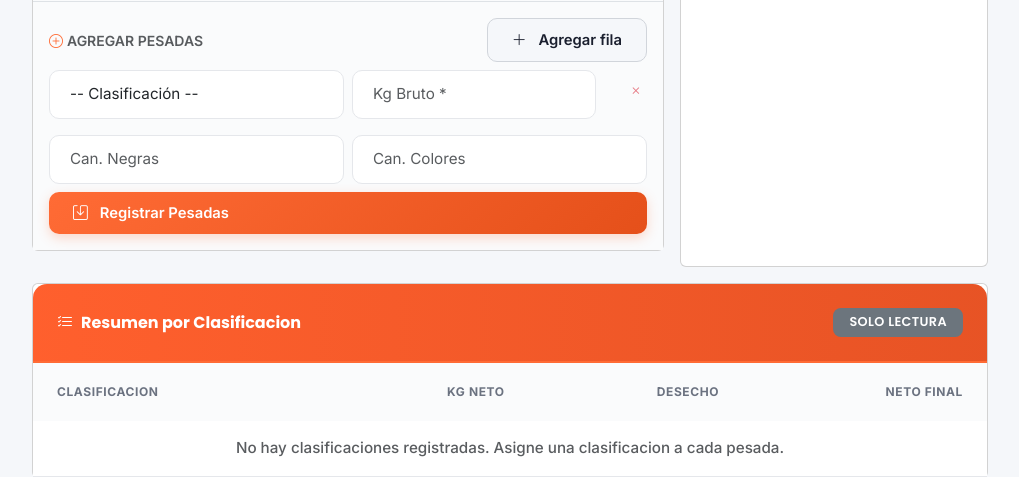
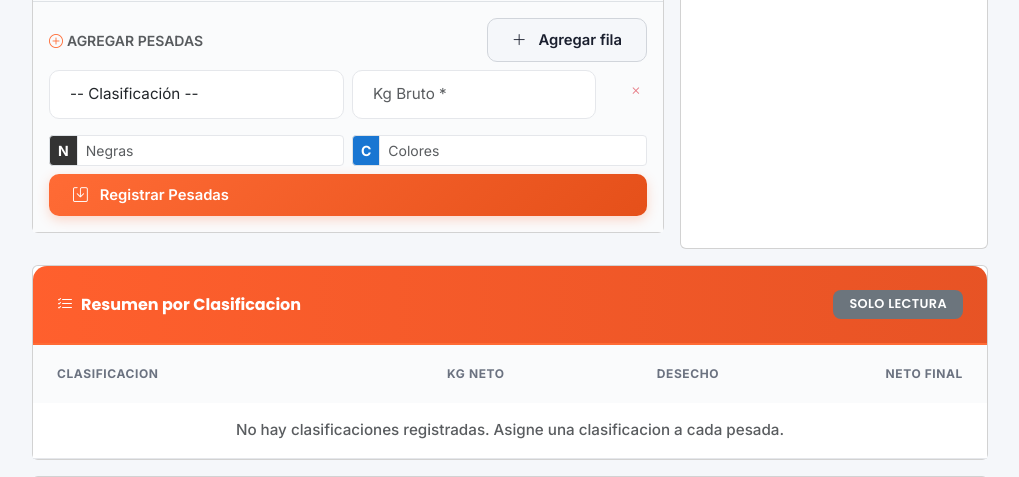
Before and after one commit to JuanSebastianClavijoTapias/comercializadora, a Django app: page /viajes/29/ in a window 1280 px wide. Shown: the part 960-1437 px from the top of the page, without its empty margins (260-1279 px from the left). Run offline with Django 5.2, Linux system fonts and the light colour scheme; a user stored in the database is signed in; data comes from the database, SQL or seed files in the repository; data that the repository does not hold is empty; parts of the project's set-up code (start-up, migrations or seed data) failed here and were passed over; some libraries are stand-ins or nearby versions.

Commit message:
fix: badges N y C en inputs de canastillas como antes

```diff
--- a/core/templates/core/viajes/viaje_detail.html
+++ b/core/templates/core/viajes/viaje_detail.html
@@ -190,12 +190,22 @@
                 </div>
                 <div class="row g-2 mt-2">
                   <div class="col-6 col-md-6">
-                    <label class="form-label small fw-semibold mb-1 d-md-none">Negras</label>
-                    <input type="number" min="0" name="num_canastillas_negras_0" class="form-control form-control-sm" placeholder="Can. Negras">
+                    <label class="form-label small fw-semibold mb-1 d-md-none">
+                      <span class="badge me-1" style="background:#333;">N</span> Negras
+                    </label>
+                    <div class="input-group input-group-sm">
+                      <span class="input-group-text d-none d-md-flex" style="background:#333;color:#fff;font-weight:700;min-width:28px;justify-content:center;">N</span>
+                      <input type="number" min="0" name="num_canastillas_negras_0" class="form-control form-control-sm" placeholder="Negras">
+                    </div>
                   </div>
                   <div class="col-6 col-md-6">
-                    <label class="form-label small fw-semibold mb-1 d-md-none">Colores</label>
-                    <input type="number" min="0" name="num_canastillas_colores_0" class="form-control form-control-sm" placeholder="Can. Colores">
+                    <label class="form-label small fw-semibold mb-1 d-md-none">
+                      <span class="badge me-1" style="background:#1976D2;">C</span> Colores
+                    </label>
+                    <div class="input-group input-group-sm">
+                      <span class="input-group-text d-none d-md-flex" style="background:#1976D2;color:#fff;font-weight:700;min-width:28px;justify-content:center;">C</span>
+                      <input type="number" min="0" name="num_canastillas_colores_0" class="form-control form-control-sm" placeholder="Colores">
+                    </div>
                   </div>
                 </div>
               </div>
```
